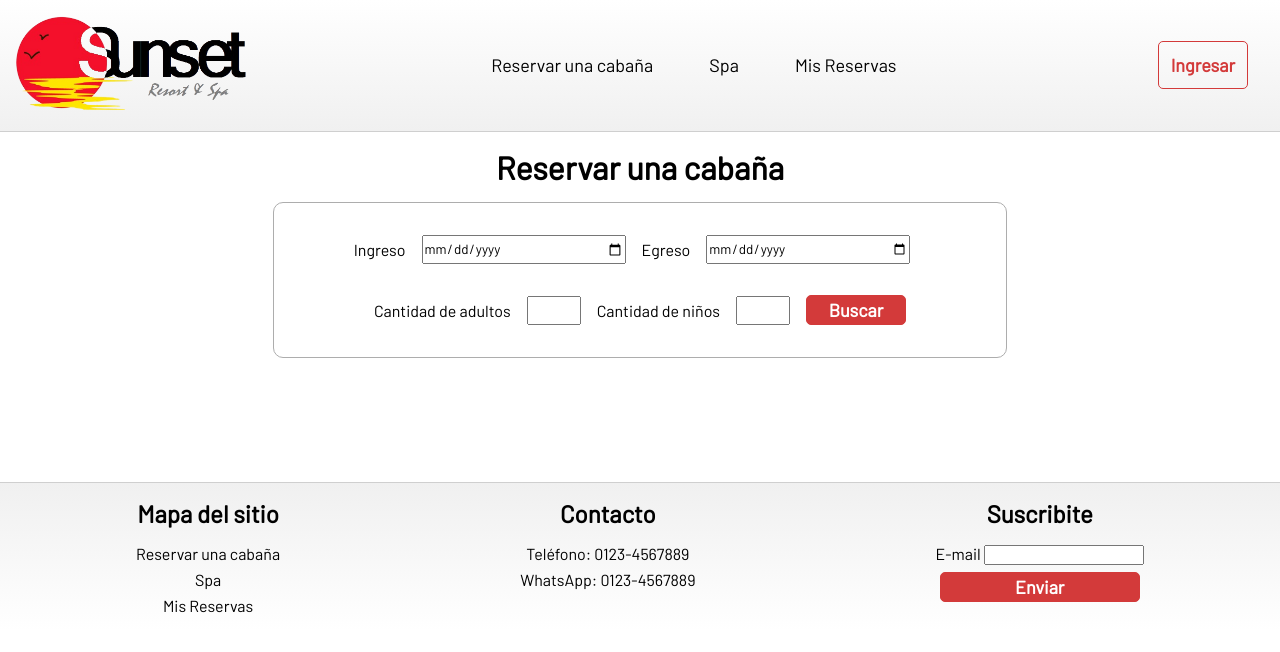
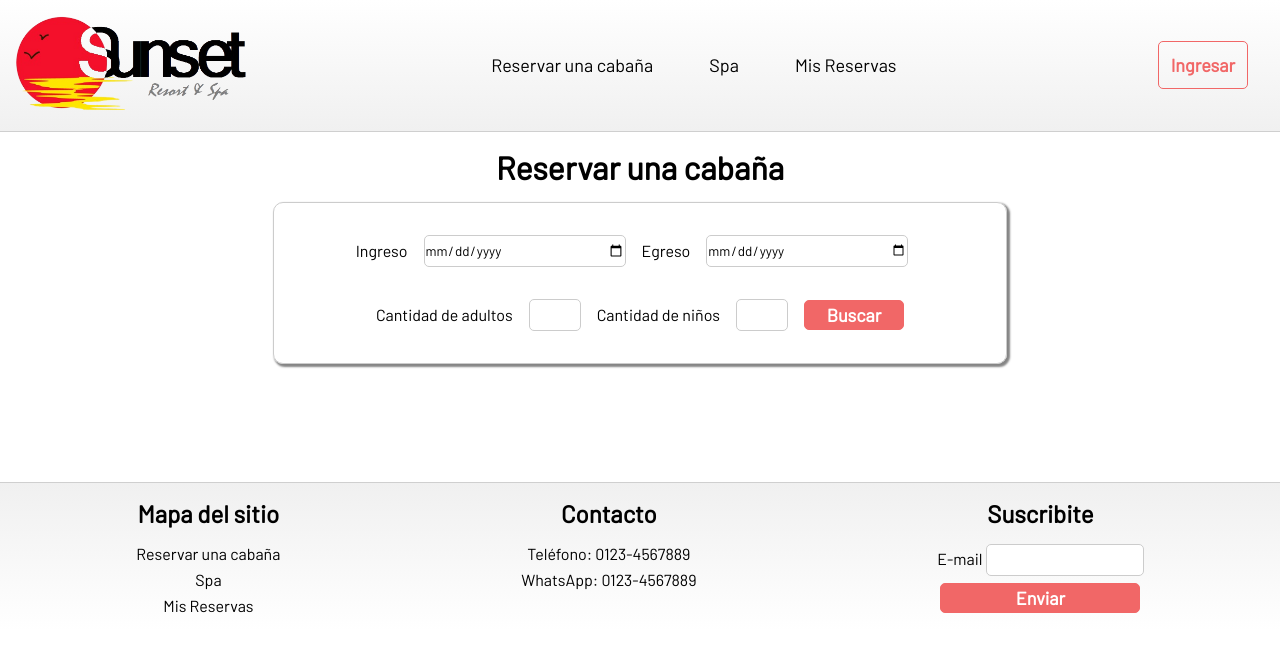
Before and after one commit to luismaria-hernandez/booking-app, a website: page index.html in a window 1280 px wide. Drawn offline with Linux system fonts and the light colour scheme.

Commit message:
Mejoras visuales en el main

```diff
--- a/scss/_footer.scss
+++ b/scss/_footer.scss
@@ -36,7 +36,9 @@ footer {
                         color: $color-navegacion;
                     }
 
-
+                    &-item a:hover{
+                        color:$color-boton-navegacion;
+                    }
                 }
             }
         }
@@ -68,6 +70,11 @@ footer {
                 flex-direction: column;
                 align-items: center;
 
+                &-entrada{
+                    height:$alto-entrada ;
+                    border: $color-borde-buscador solid 1px;
+                    border-radius: 5px;
+                }
 
                 &-boton{
                     width:200px;
@@ -80,6 +87,11 @@ footer {
                     font-size: large;
                     margin-top: $margen-opciones;
                 }
+
+                &-boton:hover {
+                    background-color: $color-boton-navegacion2;
+                    border: $color-boton-navegacion2 solid 1px;
+                }
             }
         }
     }
--- a/scss/_index.scss
+++ b/scss/_index.scss
@@ -13,6 +13,7 @@
         border: $color-borde-buscador solid 1px;
         border-radius: 10px;
         padding: 16px;
+        box-shadow: $sombra-tarjetas;
 
         &-seccion1{
             display: flex;
@@ -23,6 +24,8 @@
                 width: $ancho-entrada-seccion1;
                 height: $alto-entrada;
                 margin: 16px;
+                border: $color-borde-buscador solid 1px;
+                border-radius: 5px;
             }
         }
         &-seccion2 {
@@ -34,6 +37,8 @@
                 width: $ancho-entrada-seccion2;
                 height: $alto-entrada;
                 margin: 16px;
+                border: $color-borde-buscador solid 1px;
+                border-radius: 5px;
             }
             &-boton {
                 width:100px;
@@ -44,7 +49,10 @@
                 border-radius: 5px;
                 font-weight: bold;
                 font-size: large;
-
+            }
+            &-boton:hover {
+                background-color: $color-boton-navegacion2;
+                border: $color-boton-navegacion2 solid 1px;
             }
         }
     }
--- a/scss/_variables.scss
+++ b/scss/_variables.scss
@@ -4,14 +4,16 @@
 $color-navegacion: black;
 $color-navegacion2: white;
 $gradiente-header: linear-gradient(to top, rgb(240, 240, 240),white);
-$color-boton-navegacion: rgb(211, 58, 58);
+$color-boton-navegacion: rgb(241, 103, 103);
+$color-boton-navegacion2: rgb(180, 75, 75);
 $borde-inferior-header: rgb(207, 207, 207) solid 1px;
 
 //INDEX
-$alto-entrada: 25px;
+$alto-entrada: 30px;
 $ancho-entrada-seccion1:200px;
 $ancho-entrada-seccion2: 50px;
-$color-borde-buscador:rgb(173, 173, 173);
+$color-borde-buscador:rgb(204, 204, 204);
+$sombra-tarjetas: 2px 2px 2px 1px rgb(133, 133, 133);
 
 //FOOTER
 
```
Also changed, not shown: css/estilos.css, index.html (line endings or trailing spaces).
